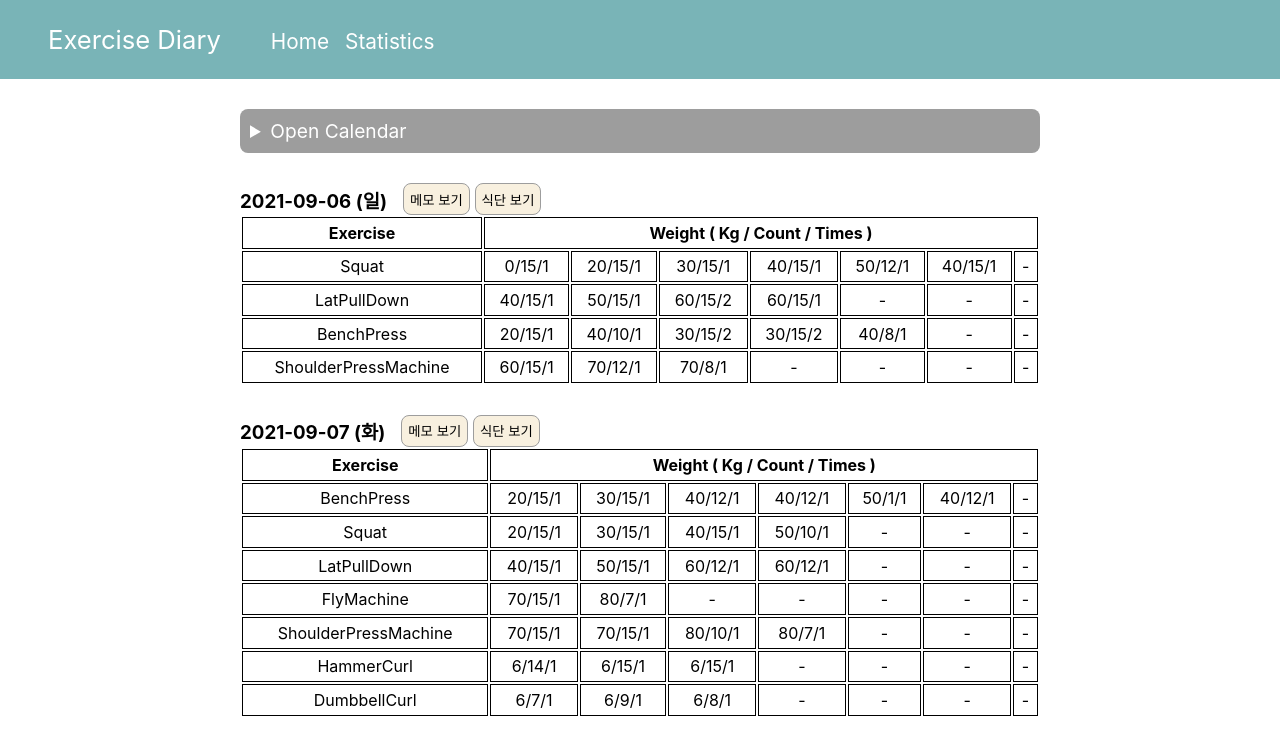
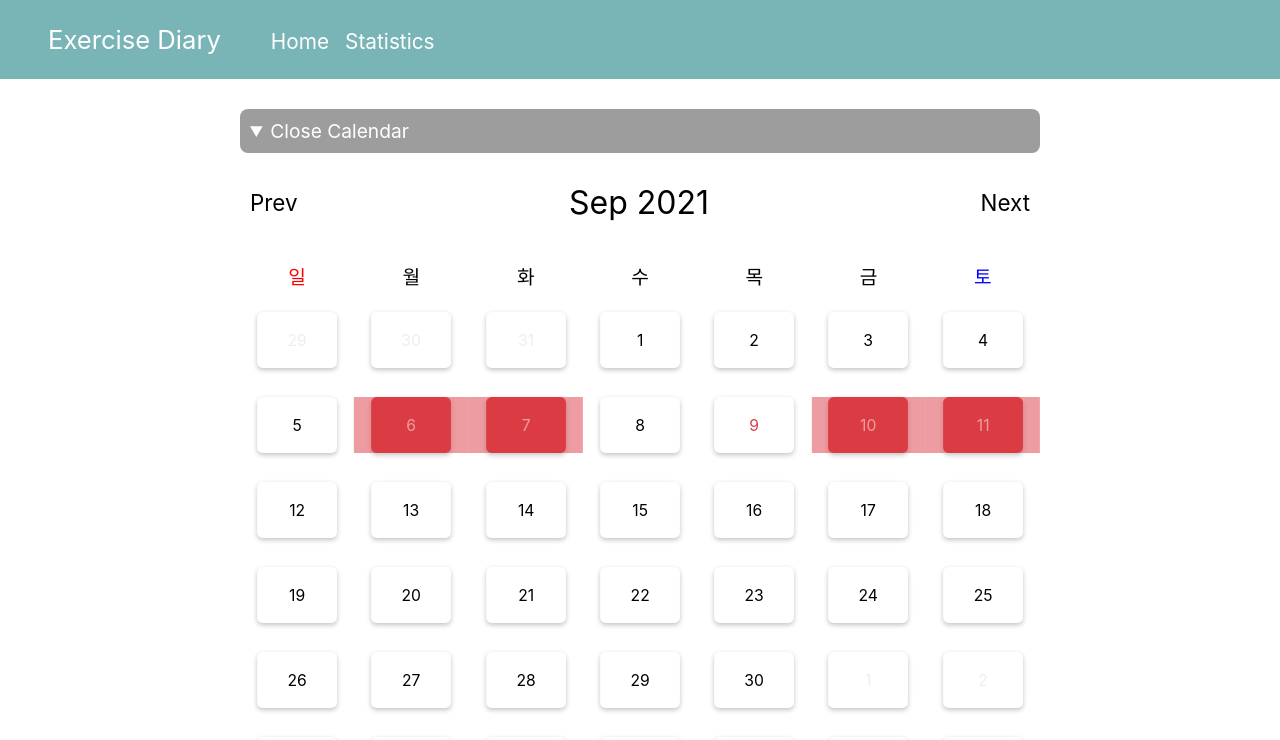
Before and after one commit to Codiving/health-diary, a Next.js app: page / in a window 1280 px wide. Shown: the top 740 px of the page. Built offline with nearby package versions, Linux system fonts and the light colour scheme; a web font is replaced by a local one.

Commit message:
달력 처음부터 펴 있기

```diff
--- a/components/Calendar/Calendar.js
+++ b/components/Calendar/Calendar.js
@@ -44,8 +44,7 @@ const Calendar = props => {
   const [selectedDates] = useState(
     dates ? dates.map(date => DT.fromJSDate(date)) : today
   );
-
-  const [open, setOpen] = useState(false);
+  const [open, setOpen] = useState(true);
 
   const onClickPrev = useCallback(() => {
     setCursorDate(cursorDate.minus(getDifferenceByMode(mode)));
@@ -61,7 +60,7 @@ const Calendar = props => {
 
   return (
     <CalendarWrapper>
-      <details>
+      <details open>
         <Summary
           onClick={e => {
             e.stopPropagation();
```
